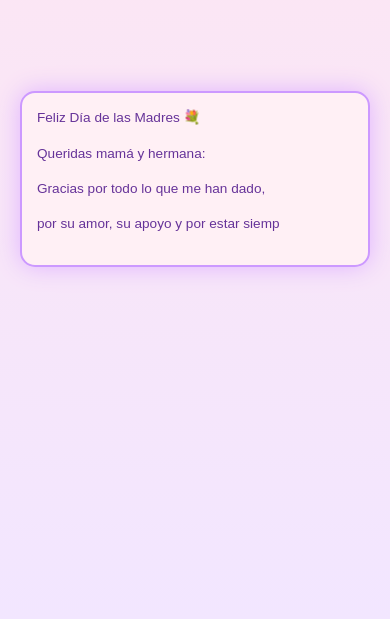
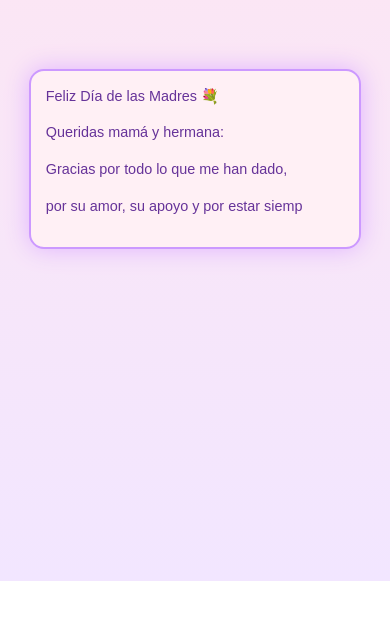
Before and after one commit to Juandavipas/mothereday, a plain HTML site: page index.html in a window 390 px wide. Shown: the part 263-882 px from the top of the page. After the commit the page ends 844 px from the top, so only its background shows below. Drawn offline with Linux system fonts and the light colour scheme.

Commit message:
Update index.html

```diff
--- a/index.html
+++ b/index.html
@@ -2,8 +2,13 @@
 <html lang="es">
 <head>
   <meta charset="UTF-8">
+  <meta name="viewport" content="width=device-width, initial-scale=1.0">
   <title>Feliz Día de las Madres</title>
   <style>
+    * {
+      box-sizing: border-box;
+    }
+
     body {
       margin: 0;
       background: linear-gradient(to bottom, #ffe6f0, #f2e6ff);
@@ -14,6 +19,7 @@
       align-items: center;
       min-height: 100vh;
       padding: 20px;
+      text-transform: none; /* Evita forzar mayúsculas */
     }
 
     .terminal-box {
@@ -24,6 +30,7 @@
       max-width: 800px;
       width: 100%;
       box-shadow: 0 0 25px #e0b3ff;
+      overflow-wrap: break-word;
     }
 
     .line {
@@ -32,6 +39,7 @@
       font-size: 1rem;
       line-height: 1.5;
       word-break: break-word;
+      text-transform: none;
     }
 
     .typing {
@@ -41,7 +49,9 @@
     }
 
     @keyframes blink {
-            50% { border-color: transparent; }
+      50% {
+        border-color: transparent;
+      }
     }
 
     .image-container {
@@ -59,13 +69,13 @@
 
     @media (max-width: 600px) {
       .line {
-                font-size: 0.85rem; /* Reducimos aún más el tamaño de la fuente */
+        font-size: 0.9rem;
       }
 
       .terminal-box {
         padding: 15px;
-                width: 95%; /* Ocupa un mayor porcentaje del ancho en pantallas pequeñas */
-                max-width: none; /* Eliminamos el ancho máximo para que se ajuste */
+        width: 95%;
+        max-width: none;
       }
     }
   </style>
```
Lines whose indentation alone changed are shown as unchanged.
